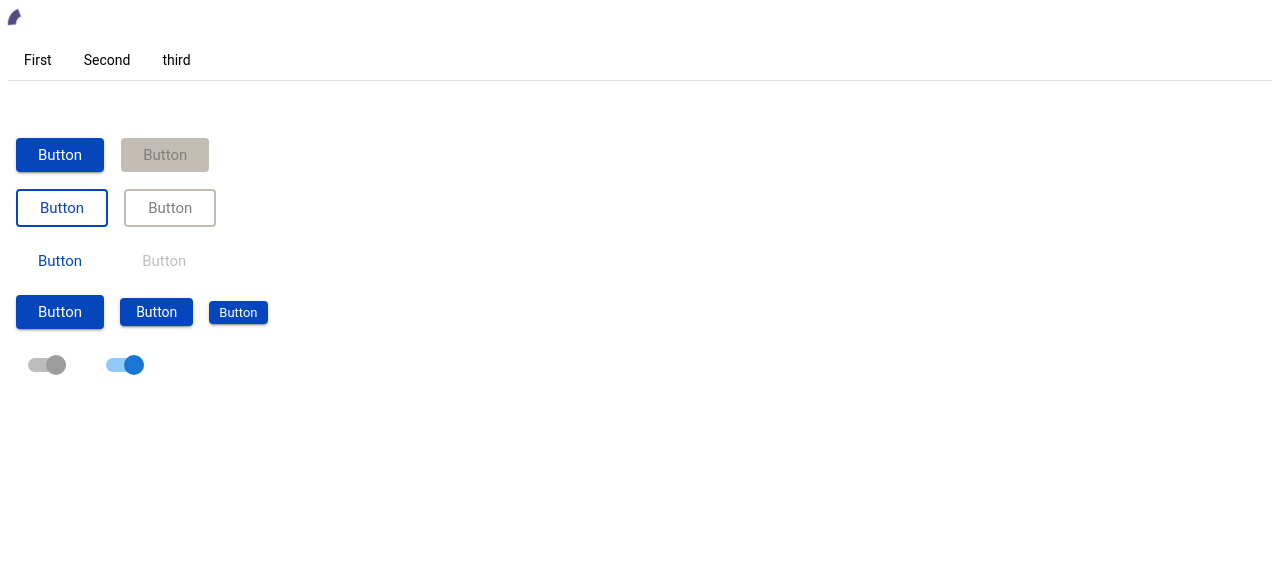
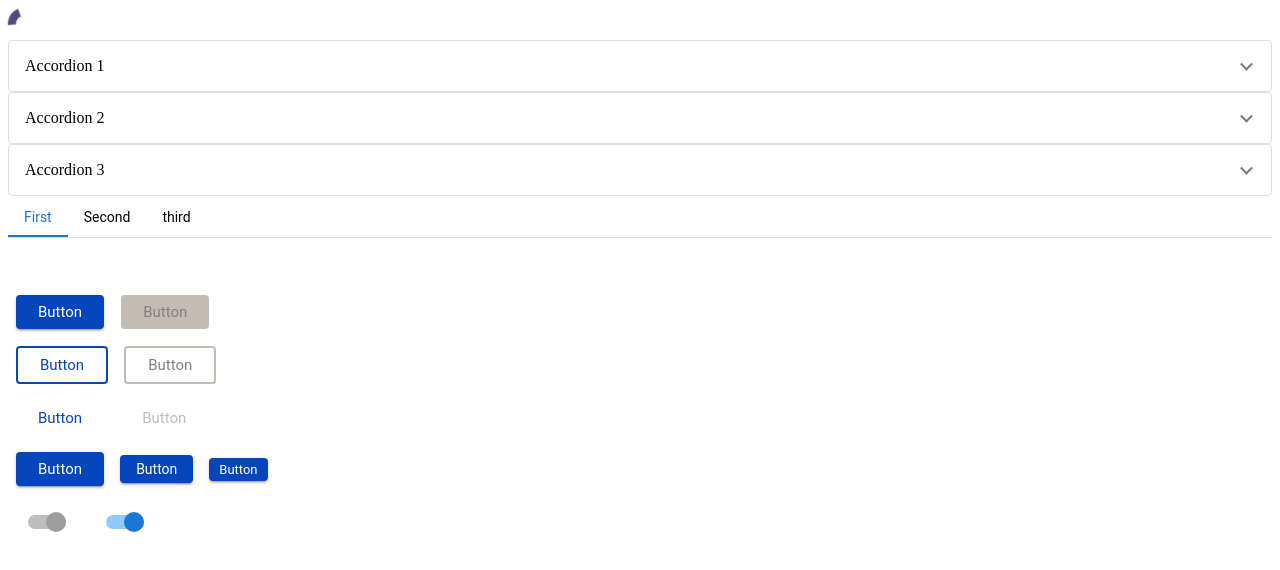
Before and after one commit to microegor/pdf, a React (Vite) app: page / in a window 1280 px wide. Shown: the top 570 px of the page. Built offline with nearby package versions, Linux system fonts and the light colour scheme.

Commit message:
feat: add Accordion and AccordionItem components with styles

```diff
--- a/src/App.tsx
+++ b/src/App.tsx
@@ -6,6 +6,8 @@ import { Switch } from "./components/Switch";
 import { Tabs } from "./components/Tabs";
 import { Tab } from "./components/Tabs";
 import { Preloader } from "./components/Loader";
+import { Accordion } from "./components/Accordion";
+import { AccordionItem } from "./components/Accordion";
 
 function App() {
   const [switchState, setSwitchState] = useState(true);
@@ -13,7 +15,12 @@ function App() {
   return (
     <Stack>
       <Preloader />
-      <Tabs>
+      <Accordion>
+          <AccordionItem title="Accordion 1" value="accordion1">Text 1</AccordionItem>
+          <AccordionItem title="Accordion 2" value="accordion2">Text 2</AccordionItem>
+          <AccordionItem title="Accordion 3" value="accordion3"/>
+      </Accordion>
+      <Tabs defaultValue="item 1">
         <Tab value="item 1" text="First"></Tab>
         <Tab value="item 2" text="Second"></Tab>
         <Tab value="item 3" text="third"></Tab>
--- /dev/null
+++ b/src/components/Accordion/Accordion.module.css
@@ -0,0 +1,71 @@
+.Accordion {
+  display: flex;
+  flex-direction: column;
+  gap: 12px;
+}
+
+.AccordionItem {
+  border: 1px solid #ddd;
+  border-radius: 4px;
+  overflow: hidden;
+}
+
+.Title {
+  position: relative;
+
+  width: 100%;
+  padding: 16px 48px 16px 16px;
+  box-sizing: border-box;
+
+  border: 0;
+  background: transparent;
+  color: inherit;
+  font: inherit;
+  text-align: left;
+  cursor: pointer;
+}
+
+.Title::after {
+  position: absolute;
+  top: 50%;
+  right: 20px;
+
+  width: 7px;
+  height: 7px;
+
+  border-right: 2px solid #777;
+  border-bottom: 2px solid #777;
+
+  content: "";
+  transform: translateY(-70%) rotate(45deg);
+  transition: transform 150ms ease;
+}
+
+.TitleOpen::after {
+  transform: translateY(-20%) rotate(225deg);
+}
+
+.ContentWrapper {
+  display: grid;
+  grid-template-rows: 0fr;
+  opacity: 0;
+
+  transition:
+    grid-template-rows 200ms ease,
+    opacity 200ms ease;
+}
+
+.ContentWrapperOpen {
+  grid-template-rows: 1fr;
+  opacity: 1;
+}
+
+.Content {
+  min-height: 0;
+  overflow: hidden;
+  padding-inline: 16px;
+}
+
+.ContentWrapperOpen .Content {
+  padding-bottom: 16px;
+}
--- /dev/null
+++ b/src/components/Accordion/Accordion.tsx
@@ -0,0 +1,21 @@
+import type { ReactElement } from "react";
+
+import styles from "./Accordion.module.css";
+import {AccordionItem, type AccordionItemProps,} from "./AccordionItem";
+
+type AccordionItemElement = ReactElement<
+    AccordionItemProps,
+    typeof AccordionItem
+>;
+
+type AccordionProps = {
+    children: AccordionItemElement | AccordionItemElement[];
+};
+
+export function Accordion({ children }: AccordionProps) {
+    return (
+        <div className={styles.root}>
+            {children}
+        </div>
+    );
+}
--- /dev/null
+++ b/src/components/Accordion/AccordionItem.tsx
@@ -0,0 +1,35 @@
+import {
+    useState,
+    type PropsWithChildren,
+    type ReactNode,
+} from "react";
+
+import styles from "./Accordion.module.css";
+
+
+
+export type AccordionItemProps = PropsWithChildren<{
+    value: string;
+    title: ReactNode;
+}>;
+
+export function AccordionItem({
+    title,
+    children,
+}: AccordionItemProps) {
+
+    const [isOpen, setIsOpen] = useState(false);
+    return (
+        <div className={`${styles.AccordionItem}`}>
+            <div className={`${styles.Title} ${isOpen ? styles.TitleOpen : ""}`} onClick={() => setIsOpen((previous) => !previous)}>
+                {title}
+            </div>
+            <div
+                className={`${styles.ContentWrapper} ${isOpen ? styles.ContentWrapperOpen : ""}`}>
+                <div className={styles.Content}>
+                    {children}
+                </div>
+            </div>
+        </div>
+    );
+}
--- /dev/null
+++ b/src/components/Accordion/index.ts
@@ -0,0 +1,2 @@
+export {Accordion} from "./Accordion"
+export {AccordionItem} from "./AccordionItem"
```
Also changed, not shown: 2 other files (tests, documents, lock files or other folders).
